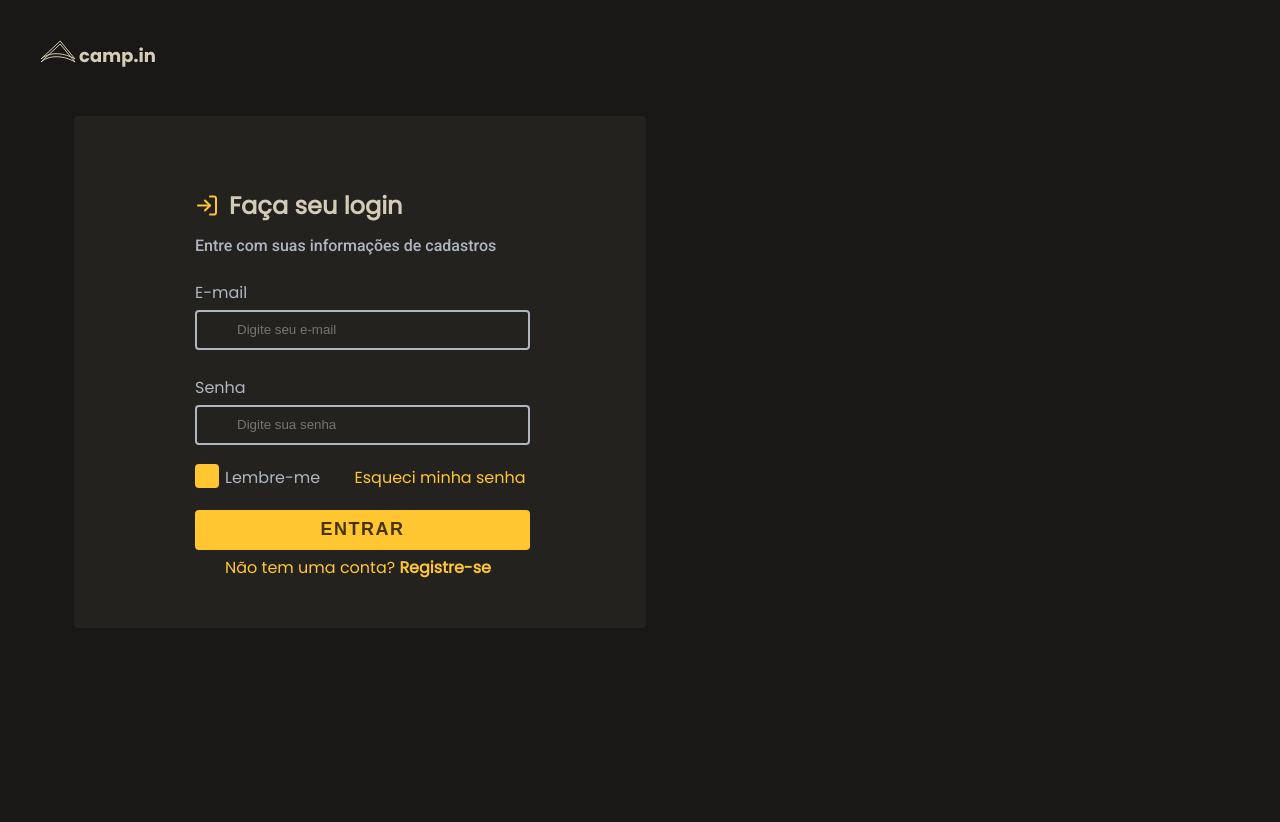
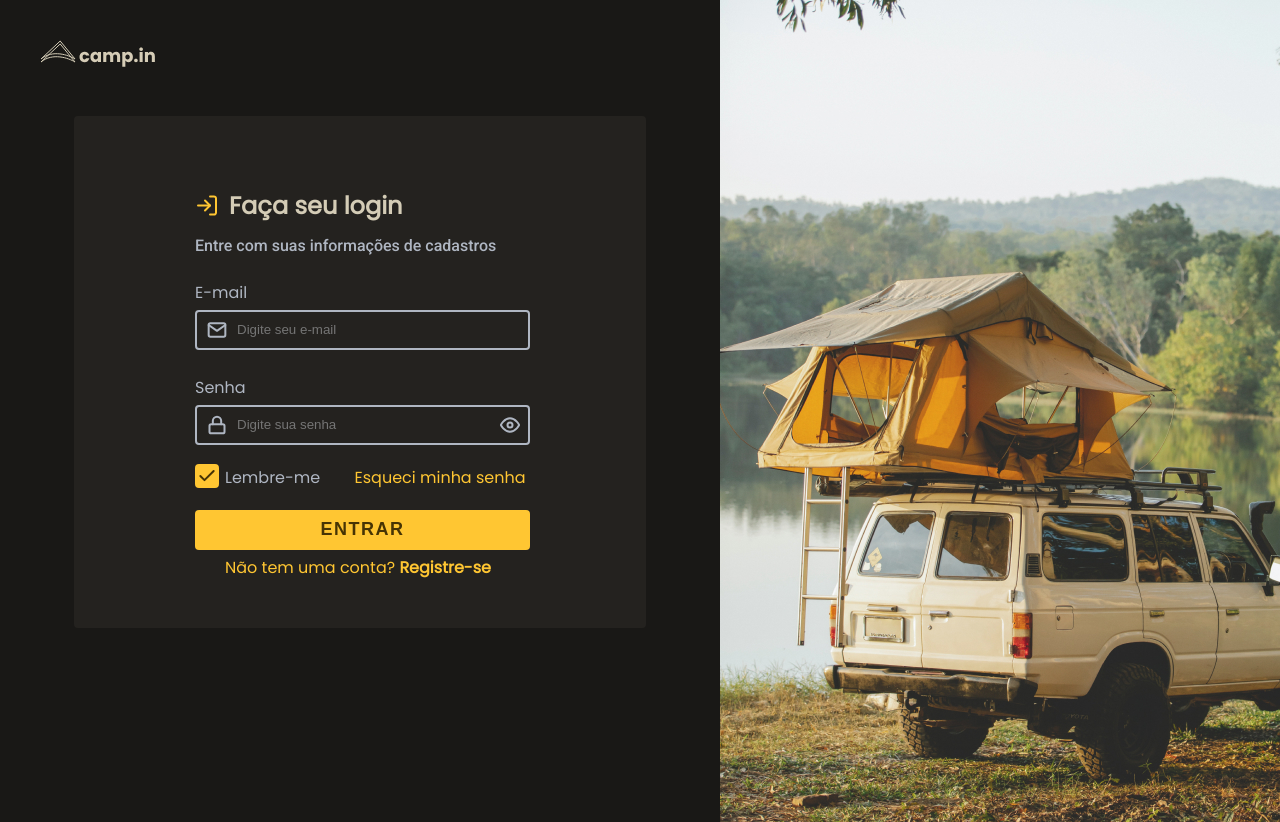
Before and after one commit to mateus-dev-me/LoginForm, a plain HTML site: page index.html in a window 1280 px wide. Both pictures are taken after a click on the label "Lembre-me". Drawn offline with Linux system fonts and the light colour scheme.

Commit message:
Update style.css

```diff
--- a/css/style.css
+++ b/css/style.css
@@ -106,7 +106,7 @@ a {
 
 
 input[type=email] {
-    background-image: url('./images/mail.svg');
+    background-image: url('../images/mail.svg');
     background-repeat: no-repeat;
     background-size: 20px;
     background-position: 10px;
@@ -117,11 +117,11 @@ input[type=email] {
 
 input[type=email]:focus {
     border: 2px solid var(--primary-color);
-    background-image: url('./images/mail-focus.svg');
+    background-image: url('../images/mail-focus.svg');
 }
 
 input[type=password] {
-    background-image: url('./images/lock.svg');
+    background-image: url('../images/lock.svg');
     background-repeat: no-repeat;
     background-size: 20px;
     background-position: 10px;
@@ -134,14 +134,14 @@ input[type=password] {
 
 input[type=password]:focus {
     border: 2px solid var(--primary-color);
-    background-image: url('./images/lock-focus.svg');
+    background-image: url('../images/lock-focus.svg');
     padding-right: 1px;
 
 }
 
 
 input[type=password]:focus ~ .eye-password{
-    background-image: url('./images/eye-focus.svg');
+    background-image: url('../images/eye-focus.svg');
 }
 
 
@@ -152,7 +152,7 @@ input[type=password]:focus ~ .eye-password{
 
 .eye-password {
     position: absolute;
-    background-image: url('./images/eye.svg');
+    background-image: url('../images/eye.svg');
     background-repeat: no-repeat;
     cursor: pointer;
     width: 20px;
@@ -203,7 +203,7 @@ input[type=password]:focus ~ .eye-password{
 }
 
 .conteiner input:checked ~ .checkmark {
-    background-image: url('./images/check.svg');
+    background-image: url('../images/check.svg');
     background-repeat: no-repeat;
     background-color: var(--primary-color);
     border: 2px solid var(--primary-color);
@@ -247,7 +247,7 @@ input[type=password]:focus ~ .eye-password{
 
 /* Image */
 .image-conteiner{
-    background-image: url('./images/side-image.jpg');
+    background-image: url('../images/side-image.jpg');
     background-repeat: no-repeat;
     position: relative;
     height: auto;
```
